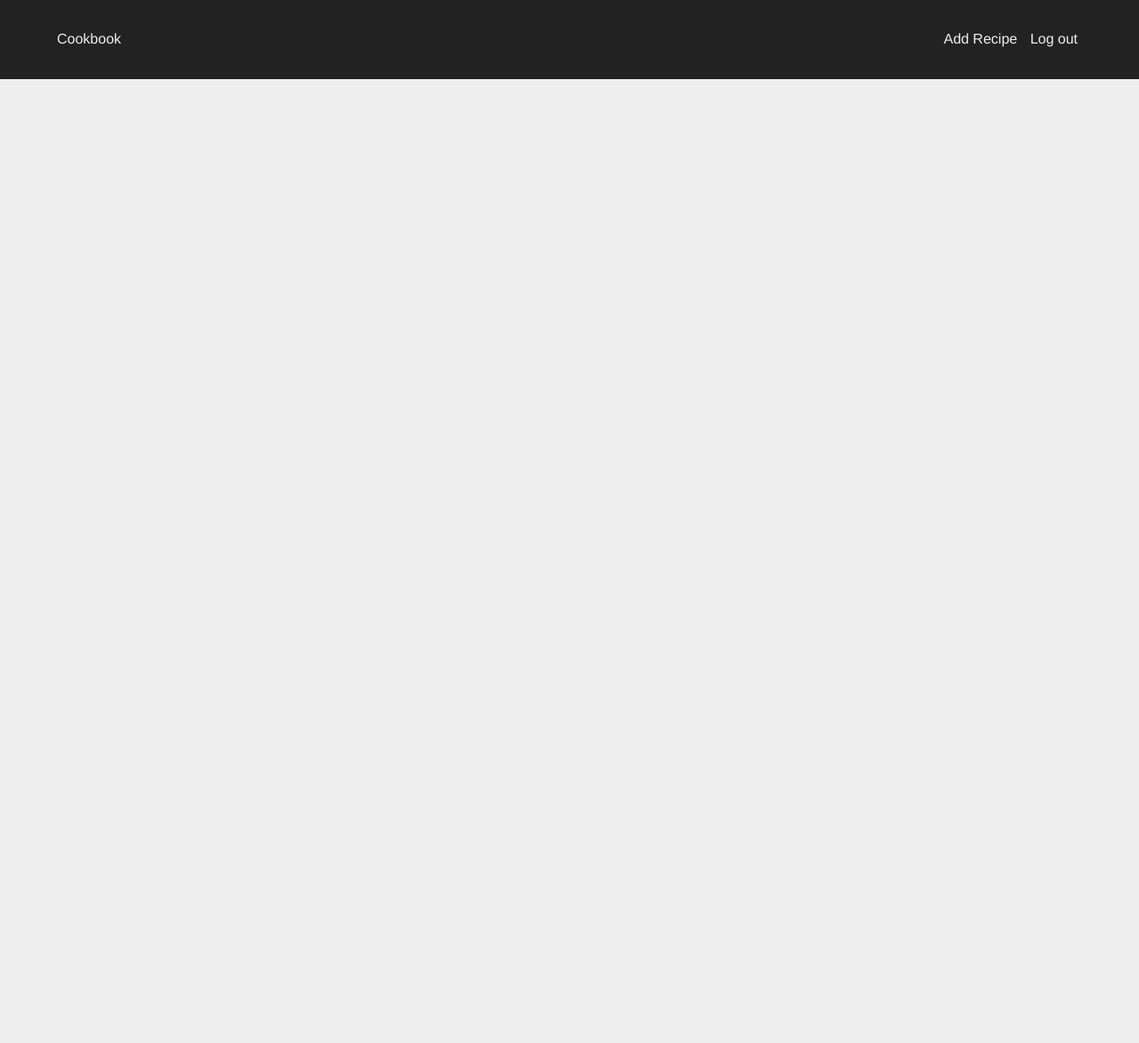
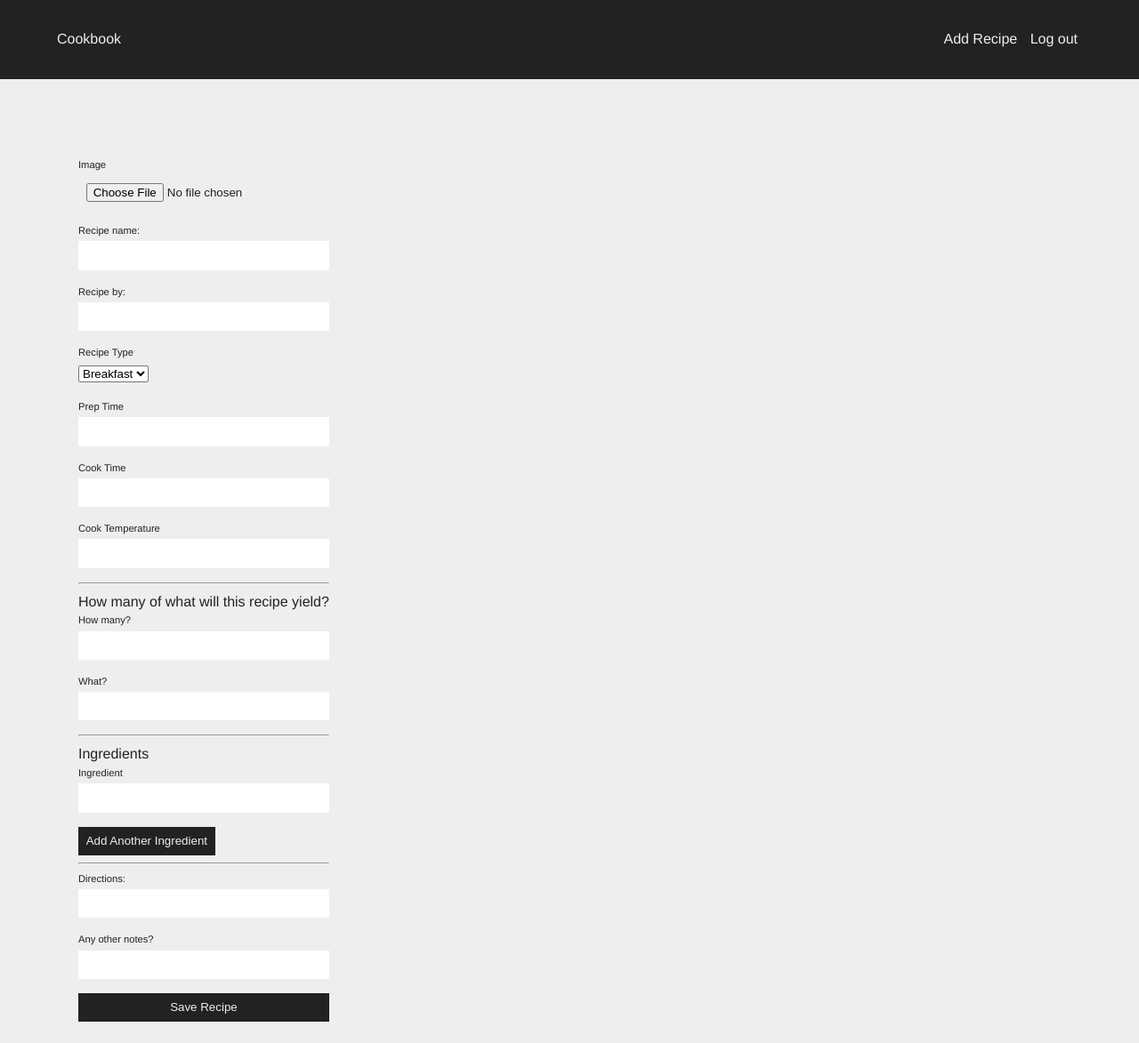
Before and after one commit to tylersloan/cookbook-app, a Jekyll site: the page built from src/create-recipe/index.html, in a window 1280 px wide. Shown: the whole page at 89% size. Built offline with Jekyll 4.4.1, drawn with Linux system fonts in a browser that asks for light colours; Markdown is read by kramdown in place of the engine named in the settings; before the commit the page ends 989 px from its top, so only the background shows below that.

Commit message:
markup for 'create recipe' form

```diff
--- a/src/create-recipe/index.html
+++ b/src/create-recipe/index.html
@@ -6,3 +6,89 @@ body_classes: create-recipe
 
 signedin: true
 ---
+
+<section class="wrapper">
+    <div class="flex-container">
+        <form class="form form--create-recipe" action="">
+
+            <div class="form__fieldset">
+                <label class="form__label" for="image">Image</label>
+                <input type="file" class="form__input" id="image">
+            </div>
+
+            <div class="form__fieldset">
+                <label class="form__label" for="recipe-name">Recipe name:</label>
+                <input type="text" class="form__input" id="recipe-name">
+            </div>
+
+            <div class="form__fieldset">
+                <label class="form__label" for="recipe-author">Recipe by:</label>
+                <input type="text" class="form__input" id="recipe-author">
+            </div>
+
+            <div class="form__fieldset">
+                <label class="form__label" for="recipe-type">Recipe Type</label>
+                <select name="recipe-type" id="recipe-type">
+                    <option value="breakfast">Breakfast</option>
+                    <option value="lunch">Lunch</option>
+                    <option value="dinner">Dinner</option>
+                    <option value="dessert">Dessert</option>
+                </select>
+            </div>
+
+            <div class="form__fieldset">
+                <label class="form__label" for="prep-time">Prep Time</label>
+                <input type="text" class="form__input" id="prep-time">
+            </div>
+
+            <div class="form__fieldset">
+                <label class="form__label" for="cook-time">Cook Time</label>
+                <input type="text" class="form__input" id="cook-time">
+            </div>
+
+            <div class="form__fieldset">
+                <label class="form__label" for="Cook Temperature">Cook Temperature</label>
+                <input type="text" class="form__input" id="Cook Temperature">
+            </div>
+
+            <hr>
+
+            <p>How many of what will this recipe yield?</p>
+
+            <div class="form__fieldset">
+                <label class="form__label" for="yield-amount">How many?</label>
+                <input type="text" class="form__input" id="yield-amount">
+            </div>
+
+            <div class="form__fieldset">
+                <label class="form__label" for="yield-value">What?</label>
+                <input type="text" class="form__input" id="yield-value">
+            </div>
+
+            <hr>
+
+            <p>Ingredients</p>
+
+            <div class="form__fieldset">
+                <label class="form__label" for="ingredient">Ingredient</label>
+                <input type="text" class="form__input" id="ingredient">
+            </div>
+
+            <button id="js-add-ingredient" class="button button--dark">Add Another Ingredient</button>
+
+            <hr>
+
+            <div class="form__fieldset">
+                <label class="form__label" for="recipe-directions">Directions:</label>
+                <input type="text" class="form__input" id="recipe-directions    ">
+            </div>
+
+            <div class="form__fieldset">
+                <label class="form__label" for="other-notes">Any other notes?</label>
+                <input type="text" class="form__input" id="other-notes">
+            </div>
+
+            <button class="button button--dark" id="js-save-recipe" type="submit">Save Recipe</button>
+        </form>
+    </div>
+</section>
```
